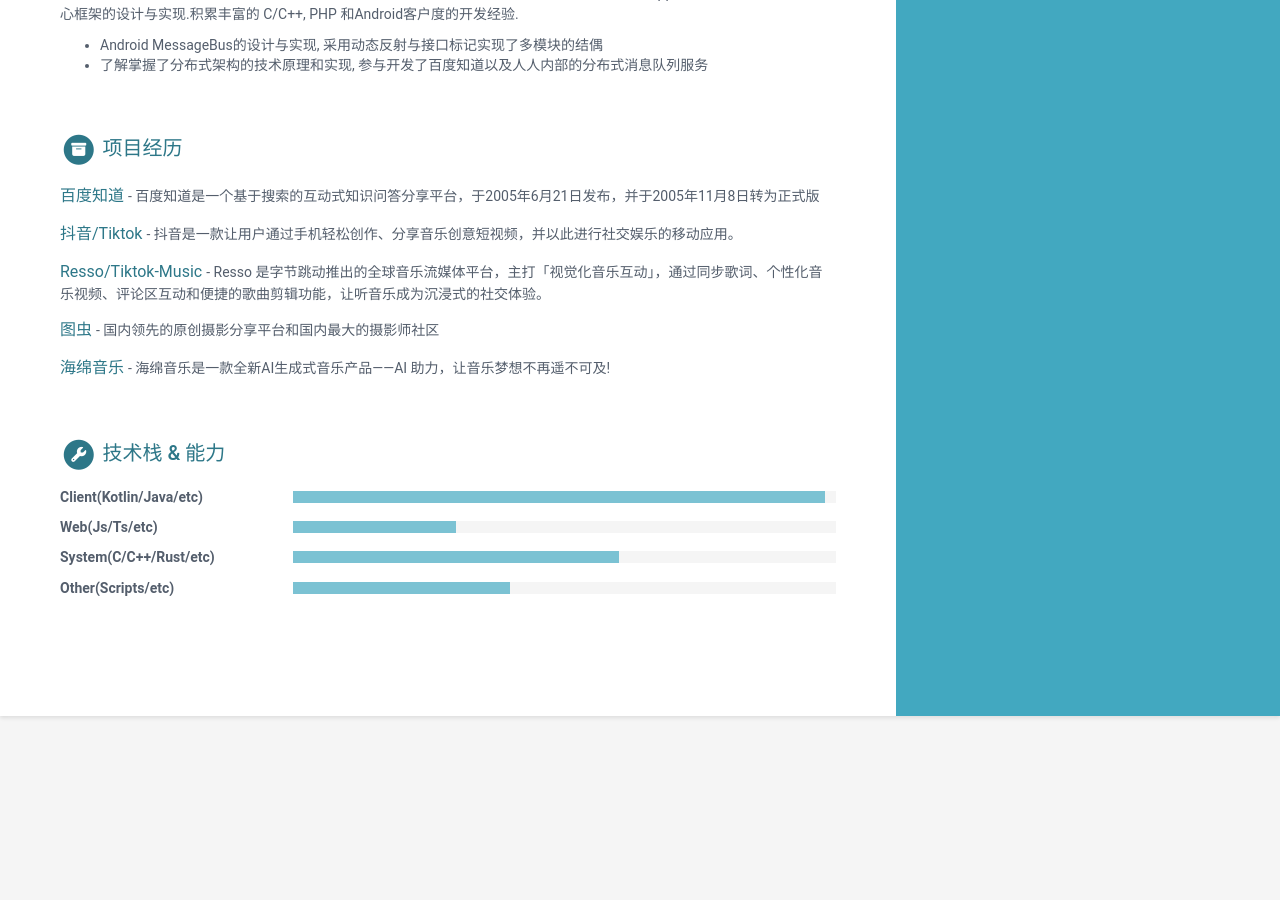
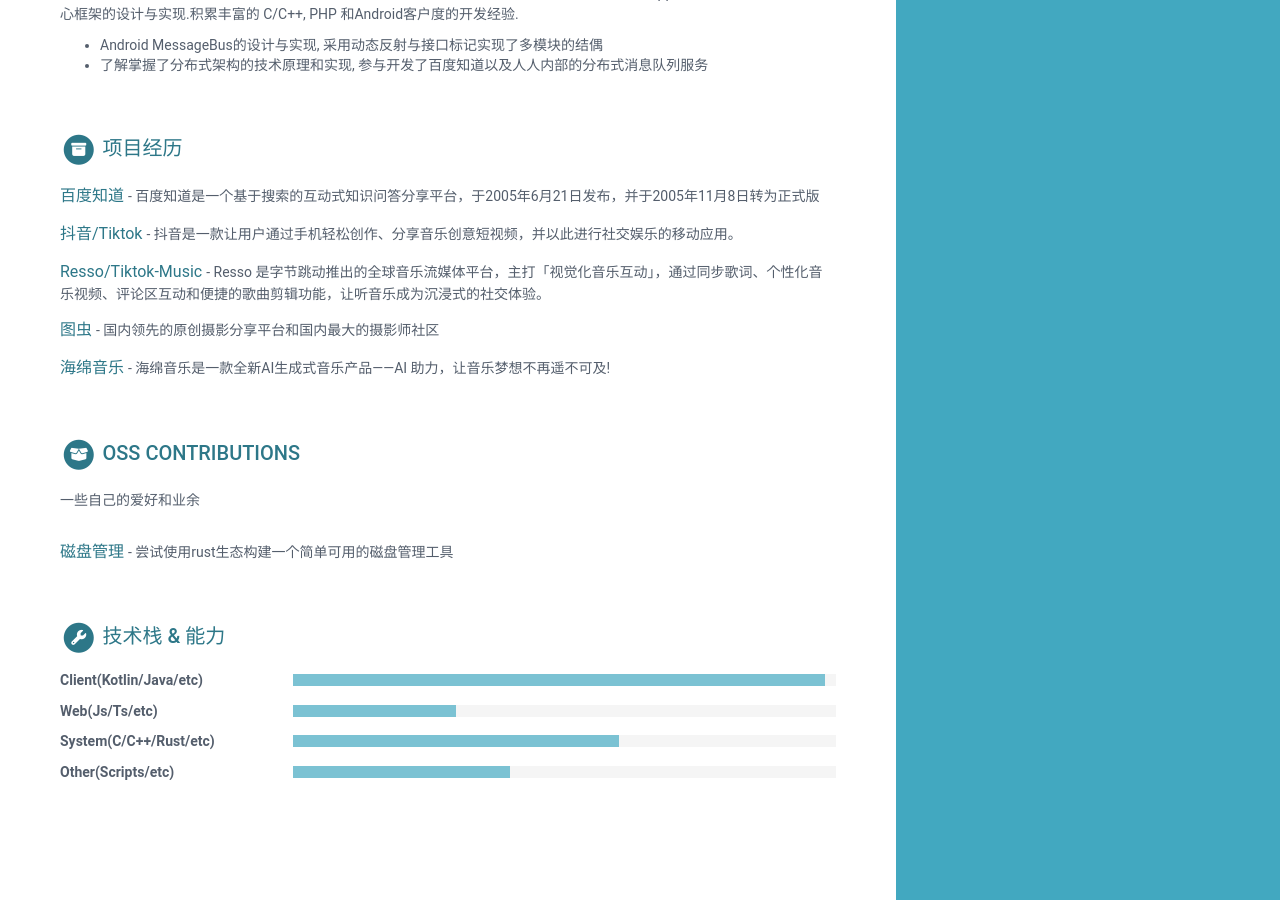
Before and after one commit to fancy2110/fancy2110.github.io, a Jekyll site: the page built from print.html, in a window 1280 px wide and 900 px high, scrolled down 1027 px. Built offline with Jekyll 4.4.1, drawn with Linux system fonts in a browser that asks for light colours; nearby versions of some CDN libraries; library files that are not in the unit come from our copies; before the commit the page ends 1743 px from its top, so only the background shows below that.

Commit message:
feat:添加开源项目支持

```diff
--- a/_data/data.yml
+++ b/_data/data.yml
@@ -131,22 +131,14 @@
       link: "https://agijuejin.feishu.cn/wiki/ByauwWlIjiREYgkP2KacA0bSnTc"
       tagline: "海绵音乐是一款全新AI生成式音乐产品——AI 助力，让音乐梦想不再遥不可及!"
 
-# oss:
-#   title: OSS Contributions
-#   intro: >
-#     You can list your open source software contributions in this section. Lorem ipsum dolor sit amet, consectetur adipiscing elit. Vestibulum et ligula in nunc bibendum fringilla a eu lectus.
-#   contributions:
-#     - title: Tempo
-#       link: "#"
-#       tagline: "A responsive website template designed to help startups promote their products or services and to attract users &amp; investors"
-
-#     - title: Atom
-#       link: "#"
-#       tagline: "A comprehensive website template solution for startups/developers to market their mobile apps."
-
-#     - title: Delta
-#       link: "#"
-#       tagline: "A responsive Bootstrap one page theme designed to help app developers promote their mobile apps"
+oss:
+  title: OSS Contributions
+  intro: >
+    一些自己的爱好和业余
+  contributions:
+    - title: 磁盘管理
+      link: "https://github.com/fancy2110/cleaner"
+      tagline: "尝试使用rust生态构建一个简单可用的磁盘管理工具"
 
 skills:
   title: 技术栈 &amp; 能力
```
